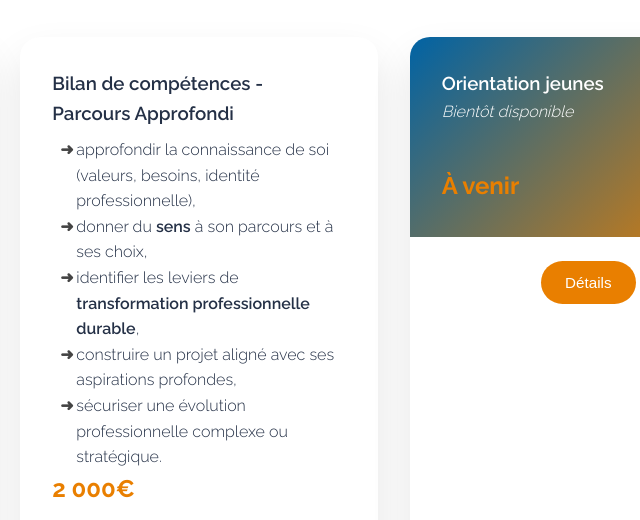
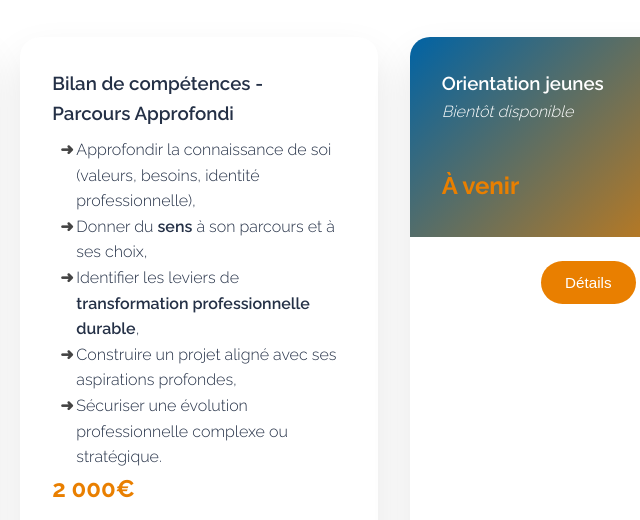
Before and after one commit to lvirard/enviedesens_website, a plain HTML site: page index.html in a window 1280 px wide. Shown: the part 2060-2580 px from the top of the page, 441-1081 px from the left. Drawn offline with Linux system fonts and the light colour scheme.

Commit message:
Update index.html

```diff
--- a/index.html
+++ b/index.html
@@ -119,11 +119,11 @@
             <div class="card-front">
               <h3>Bilan de compétences - Parcours Approfondi</h3>
               <ul class="liste-fleches">
-                <li>approfondir la connaissance de soi (valeurs, besoins, identité professionnelle),</li>
-                <li>donner du <strong>sens</strong> à son parcours et à ses choix,</li>
-                <li>identifier les leviers de <strong>transformation professionnelle durable</strong>,</li>
-                <li>construire un projet aligné avec ses aspirations profondes,</li>
-                <li>sécuriser une évolution professionnelle complexe ou stratégique.</li>
+                <li>Approfondir la connaissance de soi (valeurs, besoins, identité professionnelle),</li>
+                <li>Donner du <strong>sens</strong> à son parcours et à ses choix,</li>
+                <li>Identifier les leviers de <strong>transformation professionnelle durable</strong>,</li>
+                <li>Construire un projet aligné avec ses aspirations profondes,</li>
+                <li>Sécuriser une évolution professionnelle complexe ou stratégique.</li>
               </ul>
               <div class="offre-price">2 000€</div>
             </div>
```
